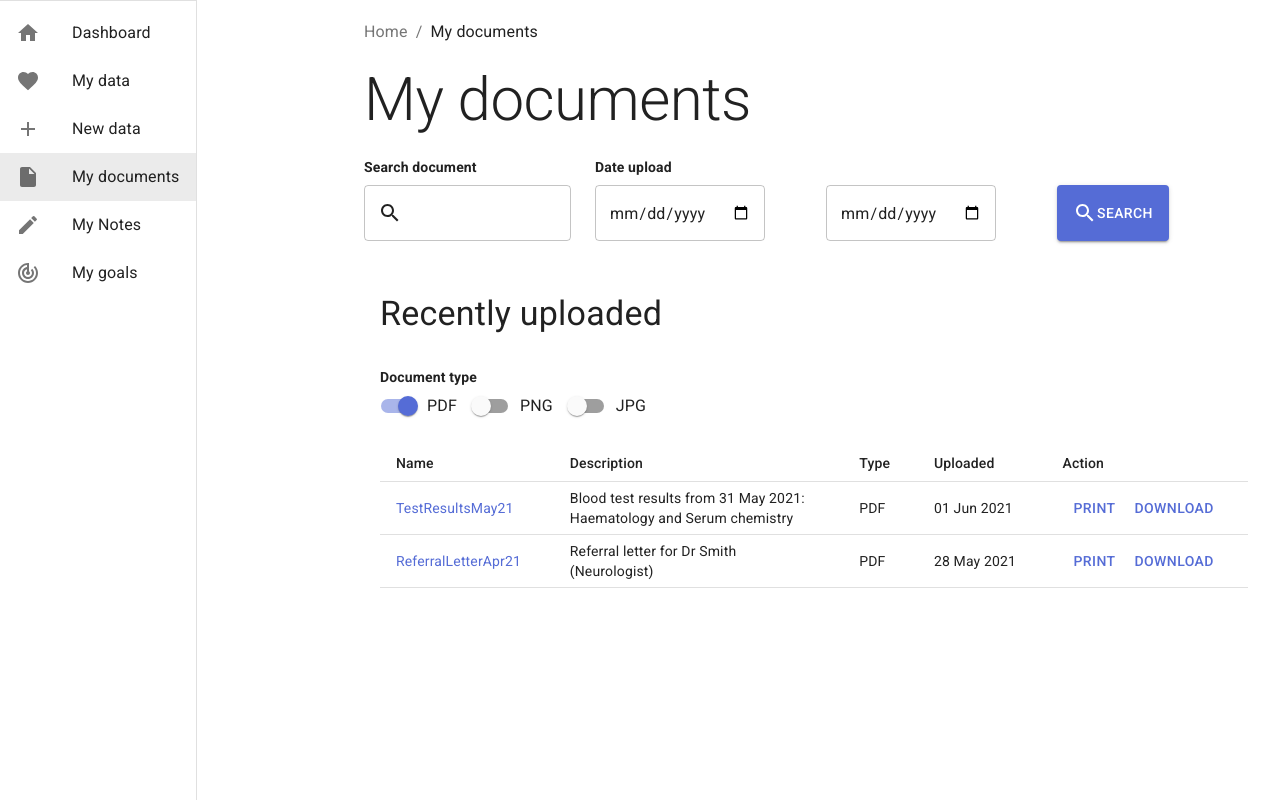
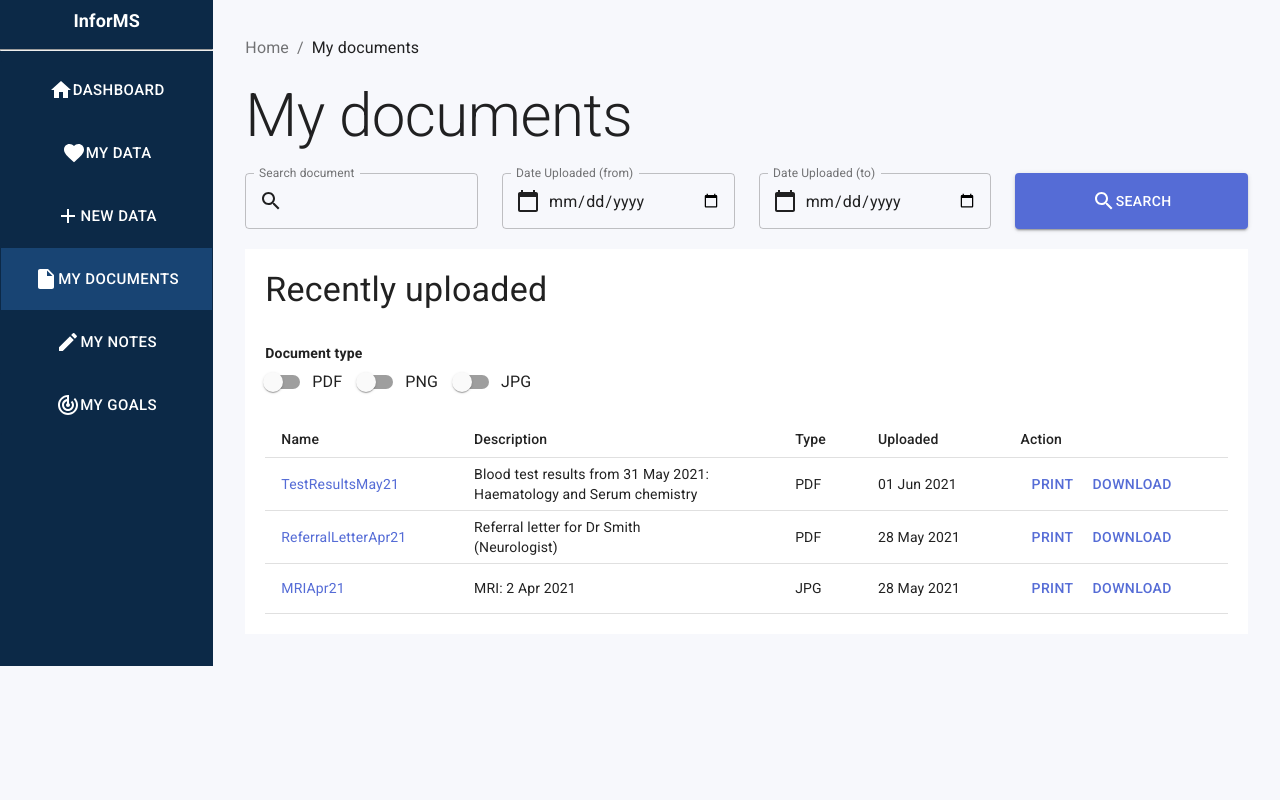
Before and after one commit to Kalimaha/material-ui-showcase, a React app: page / in a window 1280 px wide. Built offline with nearby package versions, Linux system fonts and the light colour scheme.

Commit message:
Refactoring

```diff
--- /dev/null
+++ b/public/index.css
@@ -0,0 +1,38 @@
+body {
+  background-color: #F7F8FC !important;
+}
+
+.MuiContainer-root {
+  padding: 0 !important;
+}
+
+.main-container {
+  background-color: #F7F8FC;
+}
+
+.main-panel {
+  padding: 32px;
+  padding-top: 16px !important;
+}
+
+.MuiContainer-maxWidthSm {
+  max-width: 100% !important;
+}
+
+.sidebar {
+  background-color: #0C2947;
+}
+
+.documents-table {
+  background-color: #FFF;
+}
+
+.logo {
+  color: #FFF;
+  text-align: center;
+  padding: 8px;
+  font-weight: bold;
+  font-size: large;
+  height: "128px" !important;
+  min-height: "128px" !important;
+}
--- a/public/index.html
+++ b/public/index.html
@@ -8,6 +8,8 @@
 
     <link rel="stylesheet" href="https://fonts.googleapis.com/css?family=Roboto:300,400,500,700&display=swap" />
     <link rel="stylesheet" href="https://fonts.googleapis.com/icon?family=Material+Icons" />
+
+    <link rel="stylesheet" href="./index.css" />
   </head>
   <body>
     <div id="root"></div>
--- a/src/components/App.js
+++ b/src/components/App.js
@@ -1,11 +1,28 @@
 import React from 'react';
+import MyDocuments from './MyDocuments';
 import Container from '@material-ui/core/Container';
+
+
 import Sidebar from './Sidebar';
+import { Grid } from '@material-ui/core';
 
 const App = () => {
   return (
-    <Container maxWidth="sm">
-      <Sidebar />
+    <Container maxWidth="xl" className="main-container">
+      <Grid container spacing={40}>
+        {/* <Grid item xs={12} style={{ paddingLeft: 0, paddingRight: 0 }}>
+          <div>Header</div>
+        </Grid> */}
+        <Grid item xs={12} sm={2} className="sidebar">
+          <Sidebar />
+        </Grid>
+        <Grid item xs={12} sm={10} className="main-panel">
+          <MyDocuments />
+        </Grid>
+        {/* <Grid item xs={12} style={{ paddingLeft: 0, paddingRight: 0 }}>
+          <div>Footer</div>
+        </Grid> */}
+      </Grid>
     </Container>
   );
 }
--- a/src/components/MyDocuments.js
+++ b/src/components/MyDocuments.js
@@ -1,10 +1,11 @@
 import React from "react";
 import MyBreadcrumbs from './Breadcrumbs';
+import MyDocumentsTable from "./MyDocumentsTable";
+import SearchIcon from '@material-ui/icons/Search';
 import Typography from '@material-ui/core/Typography';
-import { Button, FormControlLabel, Grid, InputAdornment, TextField } from "@material-ui/core";
-import SearchIcon from '@material-ui/icons/Search';
-import { Label } from "@material-ui/icons";
-import MyDocumentsTable from "./MyDocumentsTable";
+import CalendarTodayIcon from '@material-ui/icons/CalendarToday';
+
+import { Button, Grid, InputAdornment, TextField } from "@material-ui/core";
 
 const MyDocuments = () => {
   return (
@@ -12,43 +13,31 @@ const MyDocuments = () => {
       <br />
       <MyBreadcrumbs />
       <br />
-      <Typography variant="h2" component="h2" gutterBottom>
+      <Typography variant="h2" gutterBottom>
         My documents
       </Typography>
+
       <Grid container spacing={3}>
-        <Grid item xs={3} style={{ paddingBottom: "8px", fontWeight: "bold" }}>
-          Search document
+        <Grid item xs={12} sm={3}>
+          <TextField label="Search document" variant="outlined" InputProps={{ startAdornment: (<InputAdornment><SearchIcon /></InputAdornment>) }} />
         </Grid>
-        <Grid item xs={3} style={{ paddingBottom: "8px", fontWeight: "bold" }}>
-          Date upload
+        <Grid item xs={12} sm={3}>
+          <TextField label="Date Uploaded (from)" type="date" variant="outlined" InputProps={{ startAdornment: (<InputAdornment><CalendarTodayIcon /></InputAdornment>) }} style={{ height: "100%", width: "100%" }} />
         </Grid>
-        <Grid item xs={3} style={{ paddingBottom: "8px", fontWeight: "bold" }}>
-          &nbsp;
+        <Grid item xs={12} sm={3}>
+          <TextField label="Date Uploaded (to)" type="date" variant="outlined" InputProps={{ startAdornment: (<InputAdornment><CalendarTodayIcon /></InputAdornment>) }} style={{ height: "100%", width: "100%" }} />
         </Grid>
-        <Grid item xs={3} style={{ paddingBottom: "8px", fontWeight: "bold" }}>
-          &nbsp;
-        </Grid>
-        <Grid item xs={3} style={{ paddingTop: 0 }}>
-          <TextField
-            variant="outlined"
-            InputProps={{ startAdornment: (<InputAdornment><SearchIcon /></InputAdornment>) }}
-          />
-        </Grid>
-        <Grid item xs={3} style={{ paddingTop: 0 }}>
-          <TextField variant="outlined" type="date" />
-        </Grid>
-        <Grid item xs={3} style={{ paddingTop: 0 }}>
-          <TextField variant="outlined" type="date" />
-        </Grid>
-        <Grid item xs={3} style={{ paddingTop: 0 }}>
-          <Button variant="contained" color="primary" style={{ height: "100%" }}>
+        <Grid item xs={12} sm={3}>
+          <Button variant="contained" color="primary" style={{ height: "100%", width: "100%" }}>
             <SearchIcon /> Search
           </Button>
         </Grid>
       </Grid>
+
       <br />
+
       <Grid container>
-        <Grid item xs={12}>
+        <Grid item xs={12} sm={12}>
           <MyDocumentsTable />
         </Grid>
       </Grid>
--- a/src/components/MyDocumentsTable.js
+++ b/src/components/MyDocumentsTable.js
@@ -1,58 +1,23 @@
 import React from "react";
 import Typography from '@material-ui/core/Typography';
-import { Button, FormControlLabel, FormGroup, Grid, Link, Switch, Table, TableBody, TableCell, TableContainer, TableHead, TableRow } from "@material-ui/core";
+import {
+  Button,
+  FormControlLabel,
+  FormGroup,
+  Grid,
+  Link,
+  Switch,
+  Table,
+  TableBody,
+  TableCell,
+  TableContainer,
+  TableHead,
+  TableRow
+} from "@material-ui/core";
 
 const MyDocumentsTable = () => {
-  const createData = (name, description, type, uploaded, action) => {
-    return { name, description, type, uploaded, action };
-  }
-
-  const rows = [
-    createData("Hello", "world", "spam", "eggs", "bacon")
-  ];
-
-  function descendingComparator(a, b, orderBy) {
-    if (b[orderBy] < a[orderBy]) {
-      return -1;
-    }
-    if (b[orderBy] > a[orderBy]) {
-      return 1;
-    }
-    return 0;
-  }
-
-  function getComparator(order, orderBy) {
-    return order === 'desc'
-      ? (a, b) => descendingComparator(a, b, orderBy)
-      : (a, b) => -descendingComparator(a, b, orderBy);
-  }
-
-  function stableSort(array, comparator) {
-    const stabilizedThis = array.map((el, index) => [el, index]);
-    stabilizedThis.sort((a, b) => {
-      const order = comparator(a[0], b[0]);
-      if (order !== 0) return order;
-      return a[1] - b[1];
-    });
-    return stabilizedThis.map((el) => el[0]);
-  }
-
-  const headCells = [
-    { id: 'name', numeric: false, disablePadding: true, label: 'Name' },
-    { id: 'description', numeric: true, disablePadding: false, label: 'Description' },
-    { id: 'type', numeric: false, disablePadding: false, label: 'Type' },
-    { id: 'Uploaded', numeric: false, disablePadding: false, label: 'Uploaded' },
-    { id: 'Actions', numeric: false, disablePadding: false, label: 'Actions' },
-  ];
-
-  // const { classes, onSelectAllClick, order, orderBy, numSelected, rowCount, onRequestSort } = props;
-  const createSortHandler = (property) => (event) => {
-    onRequestSort(event, property);
-  };
-
   return (
-    <React.Fragment >
-      <div style={{ marginTop: "16px", padding: "16px" }}>
+    <div className="documents-table" style={{ padding: "20px" }}>
       <Typography variant="h4" component="h4" gutterBottom>
         Recently uploaded
       </Typography>
@@ -60,7 +25,7 @@ const MyDocumentsTable = () => {
       <b>Document type</b>
       <Grid container>
         <FormGroup row >
-            <FormControlLabel label="PDF" control={<Switch color="primary" checked />} />
+          <FormControlLabel label="PDF" control={<Switch color="primary" />} />
           <FormControlLabel label="PNG" control={<Switch color="primary" />} />
           <FormControlLabel label="JPG" control={<Switch color="primary" />} />
         </FormGroup>
@@ -99,11 +64,21 @@ const MyDocumentsTable = () => {
                 <Button color="primary">Download</Button>
               </TableCell>
             </TableRow>
+
+            <TableRow>
+              <TableCell><Link href="/" style={{ cursor: "pointer" }}>MRIApr21</Link></TableCell>
+              <TableCell>MRI: 2 Apr 2021</TableCell>
+              <TableCell>JPG</TableCell>
+              <TableCell>28 May 2021</TableCell>
+              <TableCell>
+                <Button color="primary">Print</Button>
+                <Button color="primary">Download</Button>
+              </TableCell>
+            </TableRow>
           </TableBody>
         </Table>
       </TableContainer>
     </div>
-    </React.Fragment>
   )
 };
 
--- a/src/components/Sidebar.js
+++ b/src/components/Sidebar.js
@@ -1,60 +1,53 @@
 import React from 'react';
-import List from '@material-ui/core/List';
 import AddIcon from '@material-ui/icons/Add';
-import Drawer from '@material-ui/core/Drawer';
 import HomeIcon from '@material-ui/icons/Home';
-import Divider from '@material-ui/core/Divider';
-import ListItem from '@material-ui/core/ListItem';
 import CreateIcon from '@material-ui/icons/Create';
 import FavoriteIcon from '@material-ui/icons/Favorite';
-import ListItemIcon from '@material-ui/core/ListItemIcon';
-import ListItemText from '@material-ui/core/ListItemText';
 import TrackChangesIcon from '@material-ui/icons/TrackChanges';
 import InsertDriveFileIcon from '@material-ui/icons/InsertDriveFile';
 
-import MyDocuments from './MyDocuments';
+import { Button, ButtonGroup } from '@material-ui/core';
+
+const buttonStyle = {
+  height: "64px",
+  borderColor: "#0C2947",
+  color: "#FFF",
+}
+
+const selectedButtonStyle = {
+  height: "64px",
+  borderColor: "#0C2947",
+  color: "#FFF",
+  backgroundColor: "#184473",
+}
 
 const Sidebar = () => {
   return (
-    <div >
-      <Drawer
-        variant="permanent"
-        anchor="left"
-      >
-        <div />
-        <Divider />
-        <List>
-          <ListItem button key="Dashboard">
-            <ListItemIcon><HomeIcon /></ListItemIcon>
-            <ListItemText primary="Dashboard" />
-          </ListItem>
-          <ListItem button key="My data">
-            <ListItemIcon><FavoriteIcon /></ListItemIcon>
-            <ListItemText primary="My data" />
-          </ListItem>
-          <ListItem button key="New data">
-            <ListItemIcon><AddIcon /></ListItemIcon>
-            <ListItemText primary="New data" />
-          </ListItem>
-          <ListItem button key="My documents" selected>
-            <ListItemIcon><InsertDriveFileIcon /></ListItemIcon>
-            <ListItemText primary="My documents" />
-          </ListItem>
-          <ListItem button key="My Notes">
-            <ListItemIcon><CreateIcon /></ListItemIcon>
-            <ListItemText primary="My Notes" />
-          </ListItem>
-          <ListItem button key="My goals">
-            <ListItemIcon><TrackChangesIcon /></ListItemIcon>
-            <ListItemText primary="My goals" />
-          </ListItem>
-        </List>
-      </Drawer>
-      <main style={{ width: "900px" }}>
-        <MyDocuments />
-      </main>
+    <div style={{ color: "#FFF" }}>
+      <div className="logo">InforMS</div>
+      <hr />
+      <ButtonGroup orientation="vertical" variant="outlined" color="primary" style={{ width: "100%" }}>
+        <Button style={buttonStyle} size="large">
+          <HomeIcon /> Dashboard
+        </Button>
+        <Button style={buttonStyle} size="large">
+          <FavoriteIcon /> My Data
+        </Button>
+        <Button style={buttonStyle} size="large">
+          <AddIcon /> New Data
+        </Button>
+        <Button style={selectedButtonStyle} size="large">
+          <InsertDriveFileIcon /> My Documents
+        </Button>
+        <Button style={buttonStyle} size="large">
+          <CreateIcon /> My Notes
+        </Button>
+        <Button style={buttonStyle} size="large">
+          <TrackChangesIcon /> My Goals
+        </Button>
+      </ButtonGroup>
     </div>
-  );
+  )
 }
 
 export default Sidebar;
```
Lines whose indentation alone changed are shown as unchanged.
